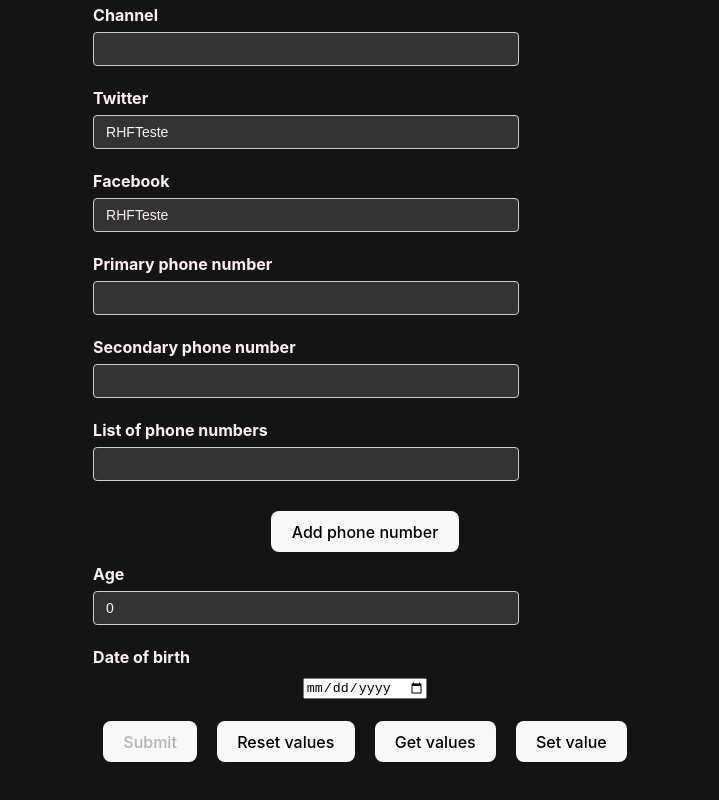
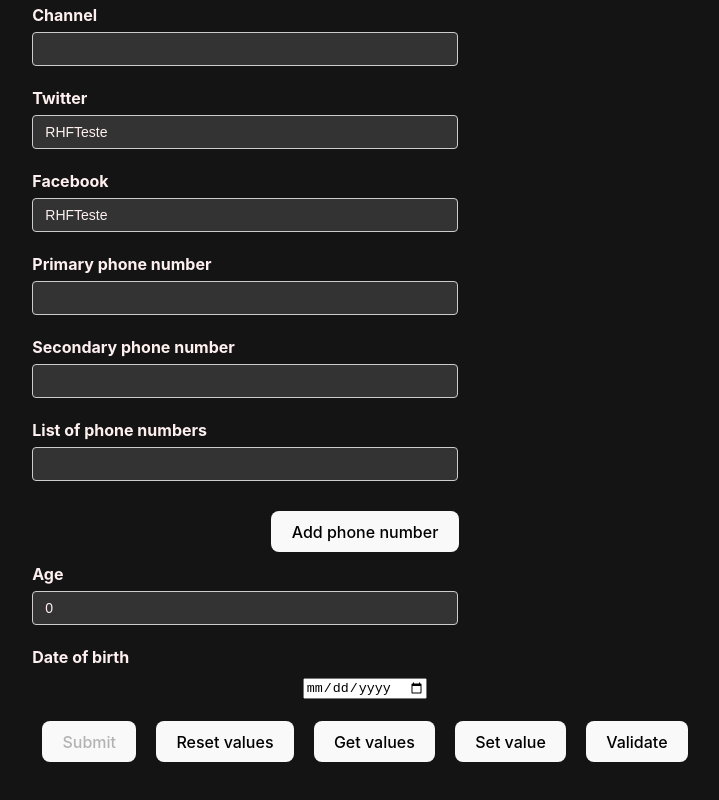
Before and after one commit to Josinaldo-Jr/react_hook_form, a React (Vite) app in the folder rhf-demo/: page / in a window 1280 px wide. Shown: the part 320-1120 px from the top of the page, without its empty margins (275-994 px from the left). Built offline with nearby package versions, Linux system fonts and the light colour scheme.

Commit message:
feat: manually trigger validations

```diff
--- a/rhf-demo/src/components/YouTubeForm.tsx
+++ b/rhf-demo/src/components/YouTubeForm.tsx
@@ -54,10 +54,10 @@
         age: 0,
         dob: new Date()
     },
-    mode: "all",
+    mode: "onSubmit",
   });
 
-  const { register, control, handleSubmit, formState, watch, getValues, setValue, reset } = form;
+  const { register, control, handleSubmit, formState, watch, getValues, setValue, reset, trigger } = form;
   const { errors, /*touchedFields, dirtyFields,*/ isDirty, /*isValid,*/ isSubmitting, isSubmitted, isSubmitSuccessful, submitCount } = formState;
 
   console.log({isSubmitting, isSubmitted, isSubmitSuccessful, submitCount})
@@ -253,6 +253,7 @@
         <button type="button" onClick={() => reset ()}>Reset values</button>
         <button type="button" onClick={handleGetValues}>Get values</button>
         <button type="button" onClick={handleSetValue}>Set value</button>
+        <button type="button" onClick={() => trigger ("channel")}>Validate</button>
 
 
       </form>
```
